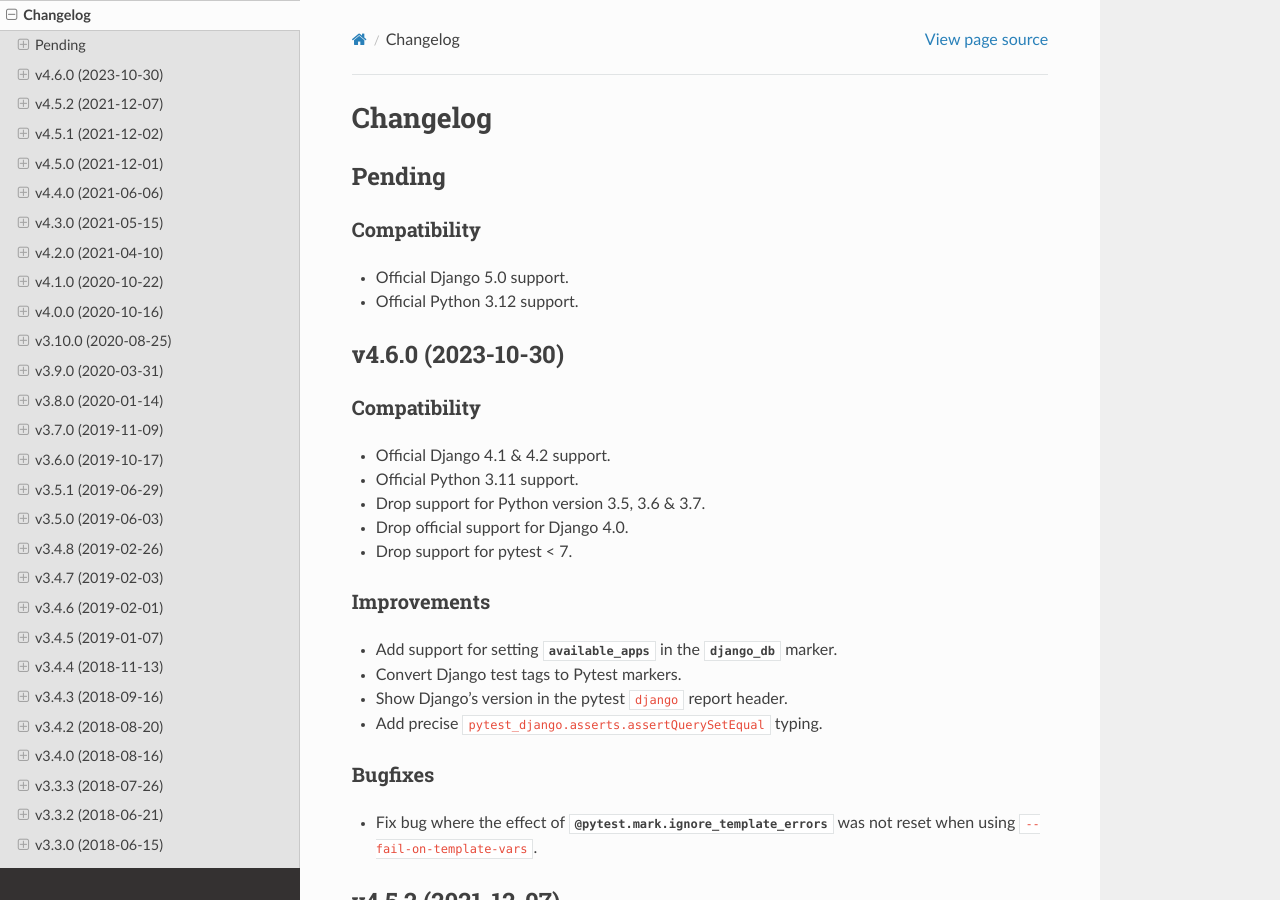
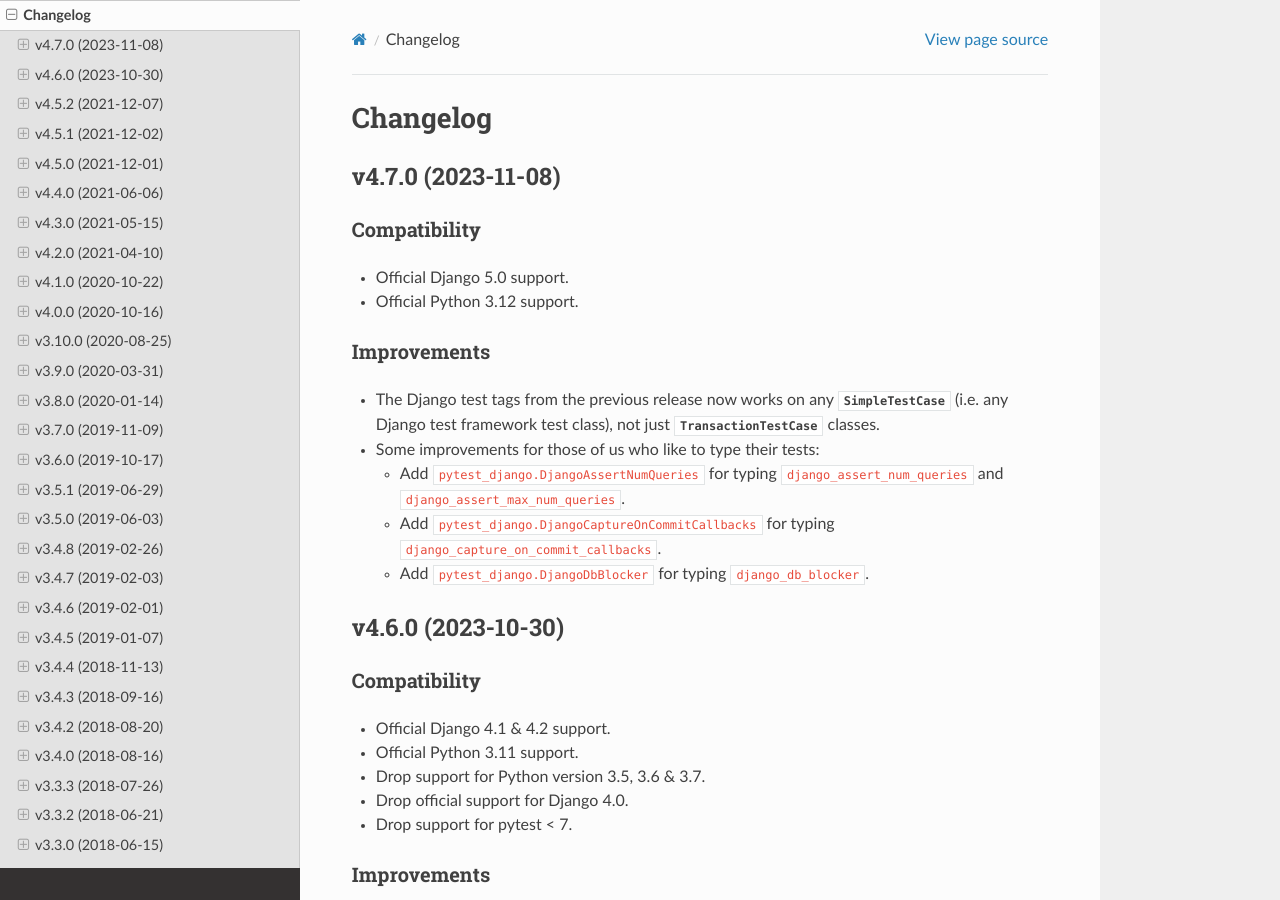
Before and after one commit to pytest-dev/pytest-django, a Sphinx documentation site: the page built from docs/changelog.rst, in a window 1280 px wide and 900 px high. Built offline with Sphinx 7.4.7 and the Read the Docs theme 2.0.0, drawn with Linux system fonts in a browser that asks for light colours; cross-references to code outside the pages are shown as plain code.

Commit message:
Update changelog

```diff
--- a/docs/changelog.rst
+++ b/docs/changelog.rst
@@ -1,8 +1,8 @@
 Changelog
 =========
 
-Pending
--------
+v4.7.0 (2023-11-08)
+-------------------
 
 Compatibility
 ^^^^^^^^^^^^^
@@ -10,6 +10,26 @@
 * Official Django 5.0 support.
 
 * Official Python 3.12 support.
+
+Improvements
+^^^^^^^^^^^^
+
+* The Django test tags from the previous release now works on any
+  :class:`~django.test.SimpleTestCase` (i.e. any Django test framework test
+  class), not just :class:`~django.test.TransactionTestCase` classes.
+
+* Some improvements for those of us who like to type their tests:
+
+  - Add ``pytest_django.DjangoAssertNumQueries`` for typing
+    :fixture:`django_assert_num_queries` and
+    :fixture:`django_assert_max_num_queries`.
+
+  - Add ``pytest_django.DjangoCaptureOnCommitCallbacks`` for typing
+    :fixture:`django_capture_on_commit_callbacks`.
+
+  - Add ``pytest_django.DjangoDbBlocker`` for typing
+    :fixture:`django_db_blocker`.
+
 
 v4.6.0 (2023-10-30)
 -------------------
```
